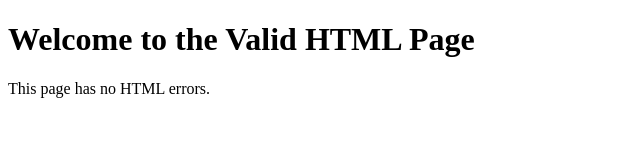
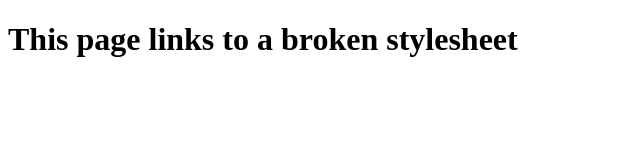
Before and after one commit to avo-ucsd/08-cicd-playground, a plain HTML site: page src/good.html in a window 1280 px wide. Shown: the whole page, without its empty margins (0-640 px from the left). Drawn offline with Linux system fonts and the light colour scheme.

Commit message:
Add style to good.html

```diff
--- a/src/good.html
+++ b/src/good.html
@@ -3,10 +3,10 @@
 <head>
     <meta charset="UTF-8">
     <meta name="viewport" content="width=device-width, initial-scale=1.0">
-    <title>Valid HTML Page</title> <!-- Fixed unclosed title tag -->
+    <title>Valid HTML with Bad CSS</title>
+    <link rel="stylesheet" href="style.css">
 </head>
 <body>
-    <h1>Welcome to the Valid HTML Page</h1>
-    <p>This page has no HTML errors.</p>
+    <h1>This page links to a broken stylesheet</h1>
 </body>
 </html>
```
